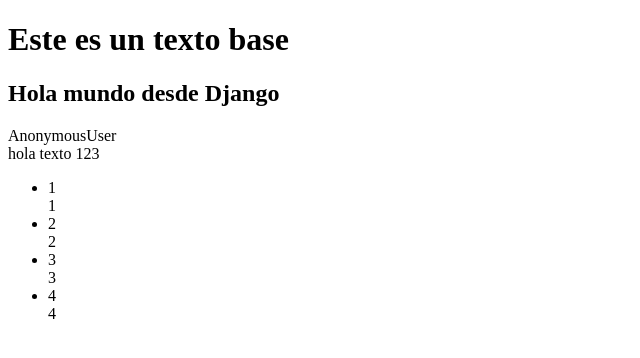
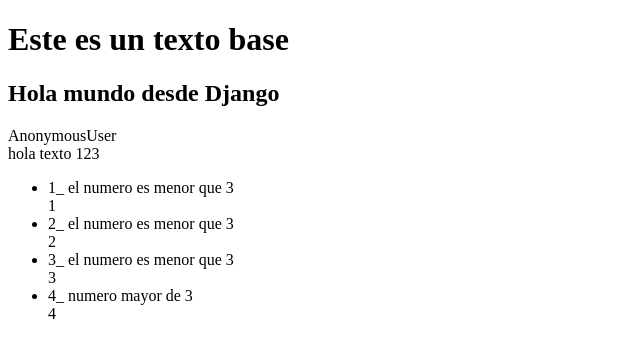
Before and after one commit to omromero00/lab05, a Django app: page / in a window 1280 px wide. Shown: the part 88-446 px from the top of the page, without its empty margins (0-640 px from the left). Run offline with Django 4.2, Linux system fonts and the light colour scheme.

Commit message:
utilizando el tag if

```diff
--- a/src/inicio/templates/home.html
+++ b/src/inicio/templates/home.html
@@ -7,7 +7,12 @@
     <ul>
         {% for miitem in milista %}
             <li>
-                {{miitem}}
+                {{miitem}}_
+                {% if miitem > 3 %}
+                    numero mayor de 3
+                {% elif miitem <= 3 %}
+                    el numero es menor que 3
+                {% endif %}
                 <br>
                 {{forloop.counter}}
             </li>
```
